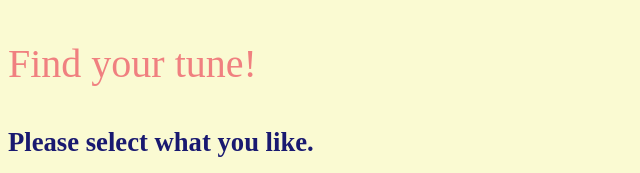
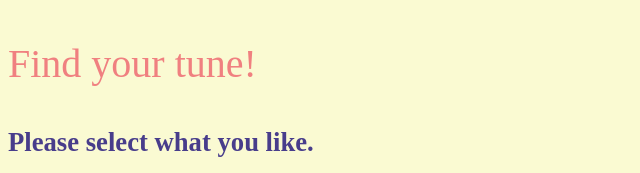
Before and after one commit to jiministezlee/jiministezlee.github.io, a plain HTML site: page index.html in a window 1280 px wide. Shown: the top 173 px of the page, without its empty margins (0-640 px from the left). Drawn offline with Linux system fonts and the light colour scheme.

Commit message:
Change color two

```diff
--- a/css/style.css
+++ b/css/style.css
@@ -6,7 +6,7 @@ p{
   	font-size:30pt;
 }
 h1{
-	color:#191970;
+	color:#483D8B;
 	font-size:20pt;
 }
 li{
```
